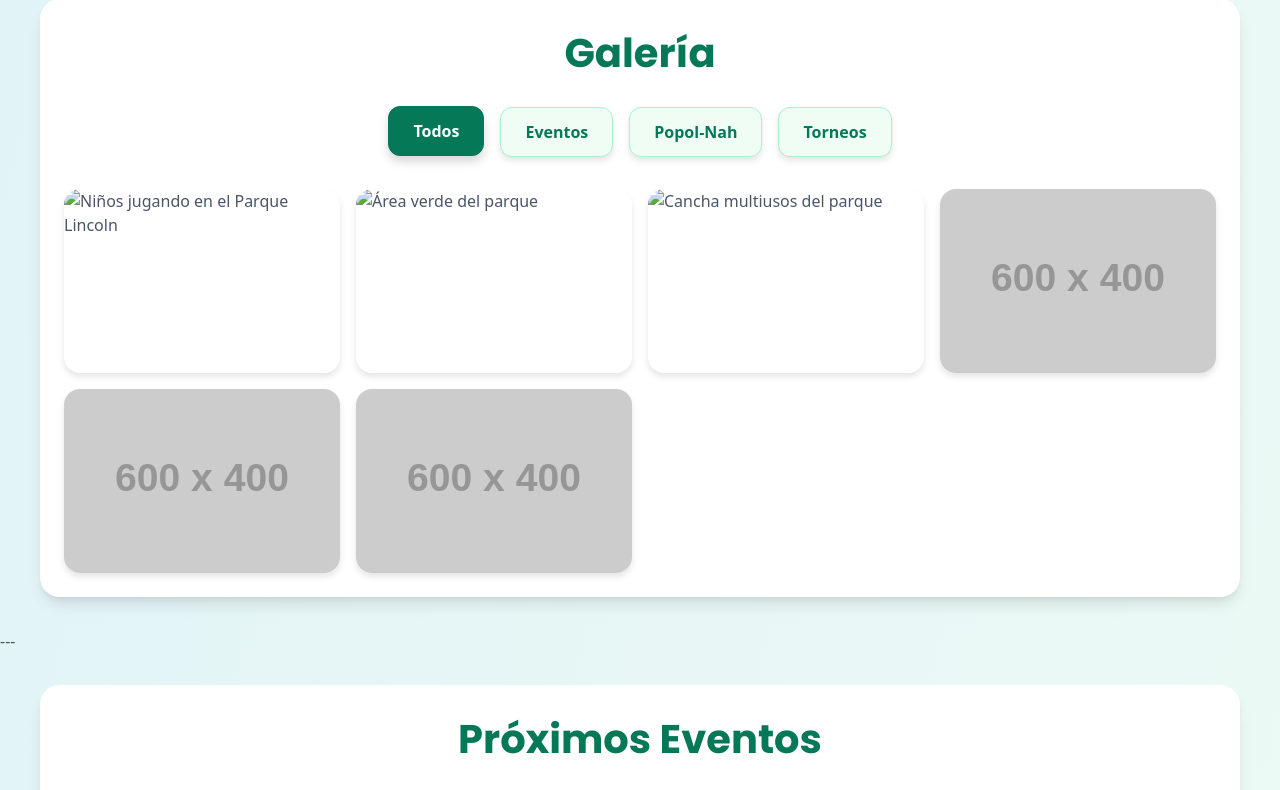
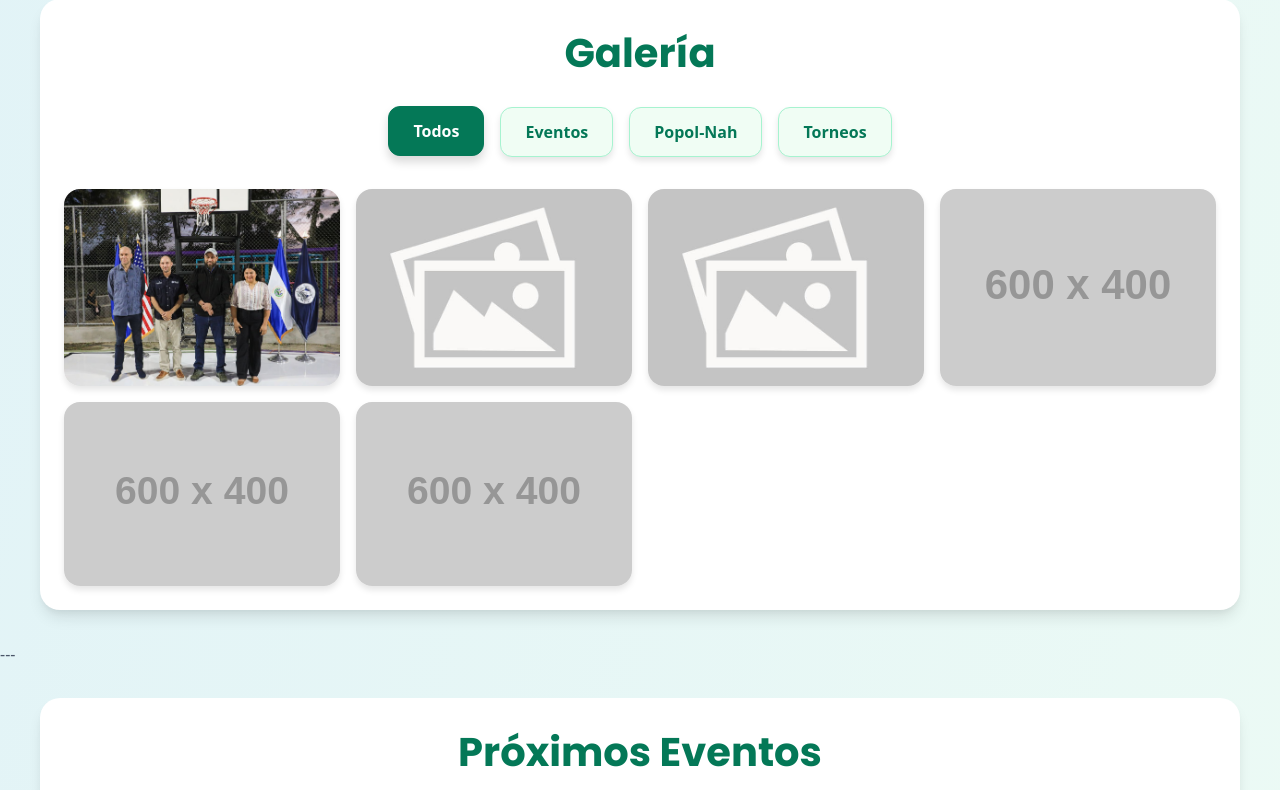
Before and after one commit to ParqueLincoln/home, a plain HTML site: page index.html in a window 1280 px wide. Shown: the part 1272-2062 px from the top of the page. Drawn offline with nearby package versions, Linux system fonts and the light colour scheme; placeholder pictures from the web are drawn by us.

Commit message:
Update index.html

```diff
--- a/index.html
+++ b/index.html
@@ -453,7 +453,7 @@
 
     <div class="pt-20"></div>
 
-    <header class="w-full h-80 bg-cover bg-center relative" style="background-image: url('images/banner.png'); background-attachment: fixed;">
+    <header class="w-full h-80 bg-cover bg-center relative" style="background-image: url('banner.png'); background-attachment: fixed;">
         <div class="absolute inset-0 bg-gradient-to-br from-black via-transparent to-green-900 opacity-60"></div>
         <div class="relative h-full flex items-center justify-center">
             <h1 class="text-white text-6xl font-extrabold drop-shadow-lg text-center font-poppins">Parque Lincoln</h1>
@@ -470,7 +470,7 @@
                 <p>Este proyecto, que beneficiará a aproximadamente 5,000 habitantes, es un testimonio del compromiso por ofrecer a la comunidad un espacio seguro, inclusivo y hermoso para el esparcimiento y la creación de nuevos recuerdos.</p>
             </div>
             <div class="md:w-1/2 mt-8 md:mt-0">
-                <img src="images/banner.png" alt="Vista actual del Parque Lincoln en Mejicanos" class="w-full h-auto rounded-xl shadow-xl object-cover transform hover:scale-105 transition-transform duration-300">
+                <img src="banner.png" alt="Vista actual del Parque Lincoln en Mejicanos" class="w-full h-auto rounded-xl shadow-xl object-cover transform hover:scale-105 transition-transform duration-300">
             </div>
         </div>
     </section>
@@ -489,15 +489,15 @@
 
         <div id="gallery-todos" class="grid grid-cols-1 sm:grid-cols-2 md:grid-cols-4 gap-4 gallery-tab-content">
             <div class="image-container" data-category="eventos">
-                <img src="images/foto1.jpg" alt="Niños jugando en el Parque Lincoln" class="w-full h-full object-cover rounded-xl">
+                <img src="foto1.jpg" alt="Niños jugando en el Parque Lincoln" class="w-full h-full object-cover rounded-xl">
                 <div class="image-overlay"><p class="text-lg font-bold">Ver Foto</p></div>
             </div>
             <div class="image-container" data-category="popolnah">
-                <img src="images/sinfoto.png" alt="Área verde del parque" class="w-full h-full object-cover rounded-xl">
+                <img src="sinfoto.png" alt="Área verde del parque" class="w-full h-full object-cover rounded-xl">
                 <div class="image-overlay"><p class="text-lg font-bold">Ver Foto</p></div>
             </div>
             <div class="image-container" data-category="torneos">
-                <img src="images/sinfoto.png" alt="Cancha multiusos del parque" class="w-full h-full object-cover rounded-xl">
+                <img src="sinfoto.png" alt="Cancha multiusos del parque" class="w-full h-full object-cover rounded-xl">
                 <div class="image-overlay"><p class="text-lg font-bold">Ver Foto</p></div>
             </div>
             <div class="image-container" data-category="eventos">
@@ -516,7 +516,7 @@
 
         <div id="gallery-eventos" class="grid grid-cols-1 sm:grid-cols-2 md:grid-cols-4 gap-4 gallery-tab-content hidden">
             <div class="image-container" data-category="eventos">
-                <img src="images/foto1.jpg" alt="Niños jugando en el Parque Lincoln" class="w-full h-full object-cover rounded-xl">
+                <img src="foto1.jpg" alt="Niños jugando en el Parque Lincoln" class="w-full h-full object-cover rounded-xl">
                 <div class="image-overlay"><p class="text-lg font-bold">Ver Foto</p></div>
             </div>
             <div class="image-container" data-category="eventos">
@@ -531,7 +531,7 @@
 
         <div id="gallery-popolnah" class="grid grid-cols-1 sm:grid-cols-2 md:grid-cols-4 gap-4 gallery-tab-content hidden">
             <div class="image-container" data-category="popolnah">
-                <img src="images/sinfoto.png" alt="Área verde del parque" class="w-full h-full object-cover rounded-xl">
+                <img src="sinfoto.png" alt="Área verde del parque" class="w-full h-full object-cover rounded-xl">
                 <div class="image-overlay"><p class="text-lg font-bold">Ver Foto</p></div>
             </div>
             <div class="image-container" data-category="popolnah">
@@ -546,7 +546,7 @@
 
         <div id="gallery-torneos" class="grid grid-cols-1 sm:grid-cols-2 md:grid-cols-4 gap-4 gallery-tab-content hidden">
             <div class="image-container" data-category="torneos">
-                <img src="images/sinfoto.png" alt="Cancha multiusos del parque" class="w-full h-full object-cover rounded-xl">
+                <img src="sinfoto.png" alt="Cancha multiusos del parque" class="w-full h-full object-cover rounded-xl">
                 <div class="image-overlay"><p class="text-lg font-bold">Ver Foto</p></div>
             </div>
             <div class="image-container" data-category="torneos">
```
